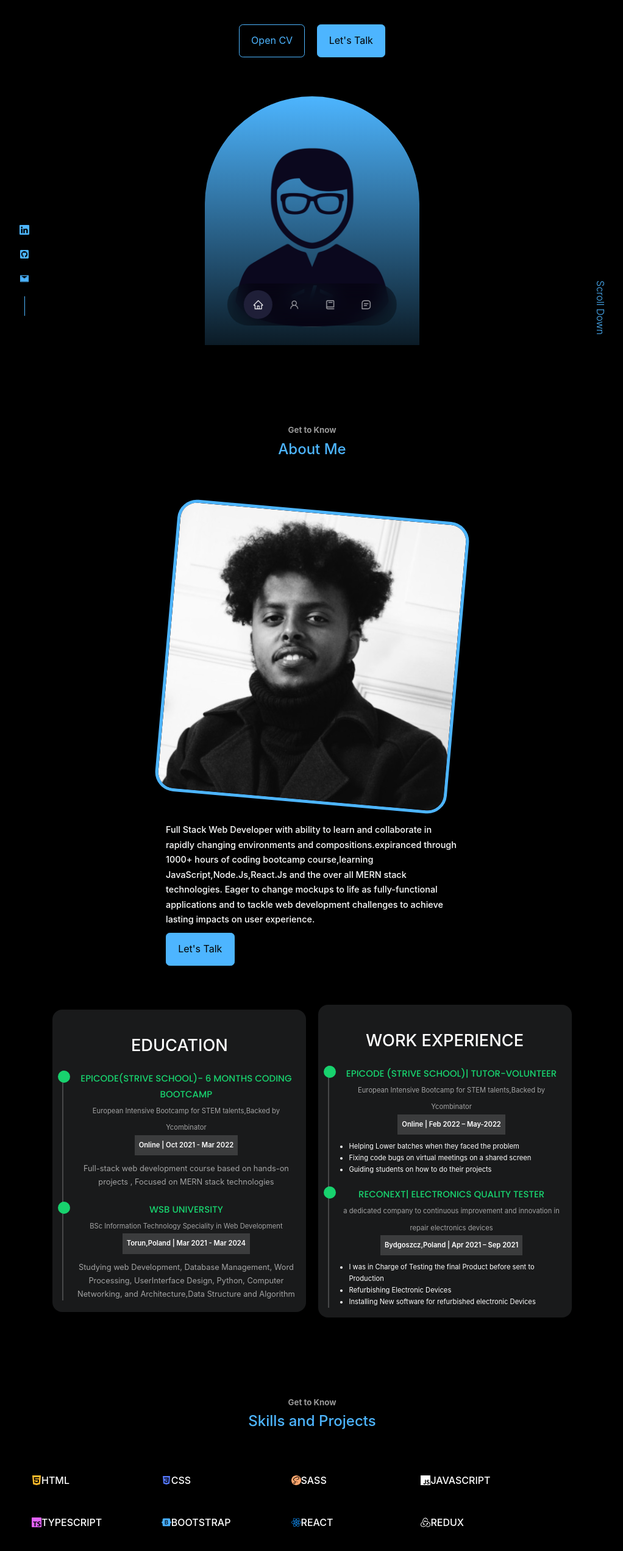
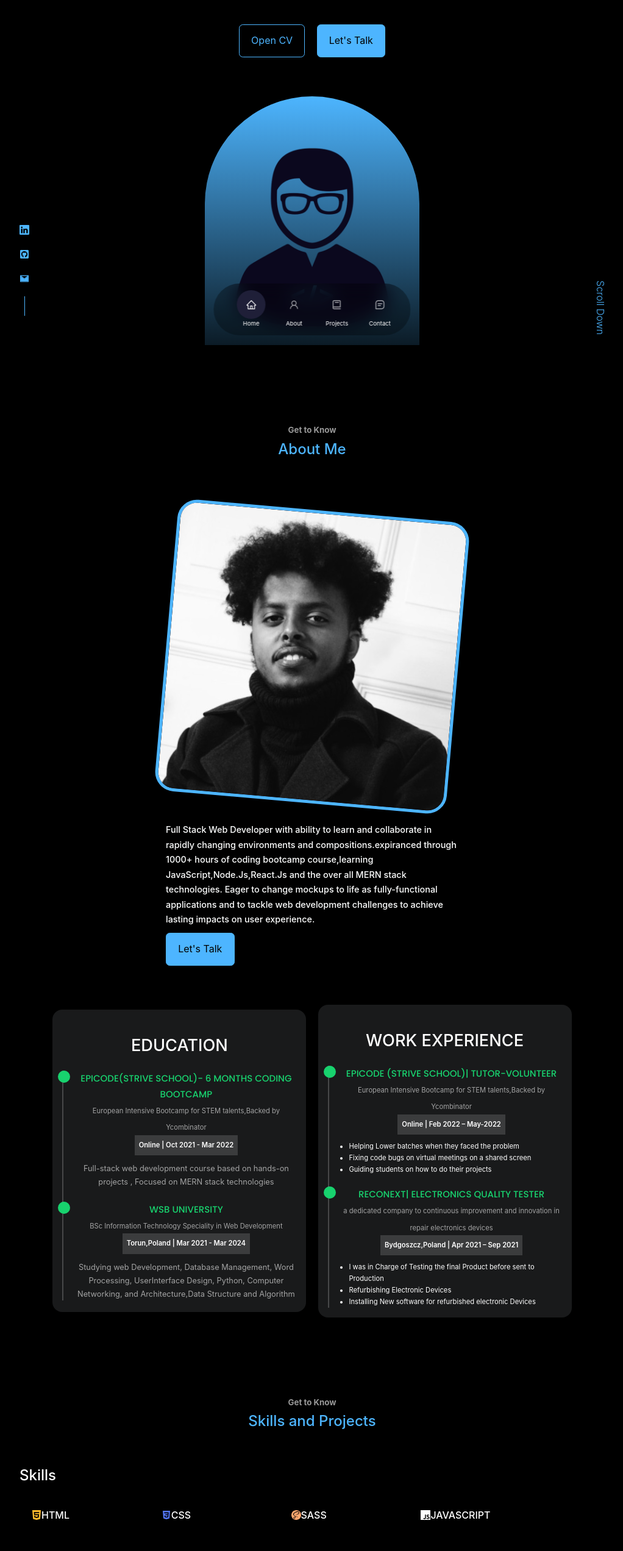
Before and after one commit to yonatanski/my-portfolio, a React (Create React App) app in the folder portfolio/: page / in a window 1280 px wide. Shown: the part 234-2778 px from the top of the page at 61% size, without its empty margins (128-1150 px from the left). Built offline with nearby package versions, Linux system fonts and the light colour scheme.

Commit message:
design changed  navigation bar

```diff
--- a/portfolio/src/Components/experience/Projectss.jsx
+++ b/portfolio/src/Components/experience/Projectss.jsx
@@ -5,13 +5,15 @@ import { BiLinkExternal } from "react-icons/bi"
 import one from "../../assets/portfolio/portfolio-1.png"
 import two from "../../assets/portfolio/portfolio-2.png"
 import three from "../../assets/portfolio/portfolio-3.JPG"
-import four from "../../assets/portfolio/portfolio-4.jpg"
+import four from "../../assets/portfolio/portfolio-4.JPG"
 import five from "../../assets/portfolio/portfolio-5.jpg"
 import six from "../../assets/portfolio/portfolio-6.jpg"
 import seven from "../../assets/portfolio/portfolio-7.jpg"
 
 const Projectss = () => {
   return (
+    <>
+      <h2 id="title">Projects</h2>
       <div className=" projects-wrapper">
         <div className="portfolio-item">
           <img src={one} className="" alt="" />
@@ -44,14 +46,14 @@ const Projectss = () => {
             </div>
           </div>
         </div>
-      <div className="portfolio-item text-dark">
+        <div className="portfolio-item ">
           <img src={three} className="" alt="" />
           <div className="portfolio-info">
             <h4>Linkedin Clone</h4>
             <p>Fully functional Spotify Clone</p>
             <small>Frontend built with react,redux,bootstrap</small>
             <small>Backend built with api node-express,mongodb,jwt-athentication</small>
-          <small classname="warrning">
+            <small classname="warrning" style={{ color: "rgb(247, 255, 3)", fontSize: "1rem" }}>
               google chrome blocked this project url becuase its considerd like phising site so try to use diffrent browser when you use it! this is the clone of linkiden not the real one or built for phising attack. thank you
             </small>
 
@@ -65,7 +67,25 @@ const Projectss = () => {
             </div>
           </div>
         </div>
+        <div className="portfolio-item ">
+          <img src={four} className="" alt="" />
+          <div className="portfolio-info">
+            <h4>Pizza Delivery App</h4>
+            <small>Frontend built with NextJS,zustand(state managment)</small>
+            <small>Backend powered by sanity io</small>
+
+            <div className="portfolio-links">
+              <a href="https://github.com/yonatanski/food-delivery-app" target="_blank" rel="noreferrer" className="portfolio-lightbox" title="Source Code">
+                <BsFileCodeFill />
+              </a>
+              <a href="https://food-delivery-app-olive.vercel.app/" target="_blank" rel="noreferrer" className="portfolio-details-lightbox" title="Demo">
+                <BiLinkExternal />
+              </a>
             </div>
+          </div>
+        </div>
+      </div>
+    </>
   )
 }
 
--- a/portfolio/src/Components/experience/Tools.jsx
+++ b/portfolio/src/Components/experience/Tools.jsx
@@ -7,11 +7,9 @@ import { FaGithubSquare } from "react-icons/fa"
 
 const Tools = () => {
   return (
+    <>
+      <h2 id="title">Skills</h2>
       <div class="interests">
-      {/* <div class="section-title">
-        <h2>Skills</h2>
-      </div> */}
-
         <div class="skil_list">
           <div class="icon-box">
             <ImHtmlFive style={{ color: "#ffbb2c" }} />
@@ -90,6 +88,7 @@ const Tools = () => {
           </div>
         </div>
       </div>
+    </>
   )
 }
 
--- a/portfolio/src/Components/experience/project.css
+++ b/portfolio/src/Components/experience/project.css
@@ -1,3 +1,6 @@
+#title{
+  margin-bottom: 1rem;
+}
 .projects-wrapper{
   display: flex;
   flex-wrap: wrap;
@@ -13,10 +16,10 @@
  z-index: 1;
  background: rgba(0, 0, 0, 0.6);
 }
-.portfolio-info>.warrning{
+/* .portfolio-info>.warrning{
   font-size: 0.6rem;
   color: rgb(178, 17, 17)!important;
-}
+} */
 
 .portfolio-item>img{
   width: 100%;
--- a/portfolio/src/Components/experience/skills.css
+++ b/portfolio/src/Components/experience/skills.css
@@ -35,6 +35,9 @@
     gap:0.8rem
 
 
+}
+#title{
+  margin-bottom: 1rem;
 }
 
 .skil_list{
--- a/portfolio/src/Components/nav/Nav.jsx
+++ b/portfolio/src/Components/nav/Nav.jsx
@@ -12,25 +12,34 @@ const Nav = () => {
   return (
     <nav>
       {/* eslint-disable-next-line jsx-a11y/anchor-is-valid */}
+      <div className="iconfomenu">
         <a href="#" onClick={() => setActiveNav("#")} className={activeNav === "#" ? "active" : ""}>
           <AiOutlineHome />
         </a>
-
+        <span>Home</span>
+      </div>
+      <div className="iconfomenu">
         <a href="#about" onClick={() => setActiveNav("#about")} className={activeNav === "#about" ? "active" : ""}>
           <AiOutlineUser />
         </a>
-
+        <span>About</span>
+      </div>
+      <div className="iconfomenu">
         <a href="#skills" onClick={() => setActiveNav("#skills")} className={activeNav === "#skills" ? "active" : ""}>
           <BiBook />
         </a>
+        <span>Projects</span>
+      </div>
 
       {/* <a href="#services" onClick={() => setActiveNav("#services")} className={activeNav === "#services" ? "active" : ""}>
         <RiServiceLine />
       </a> */}
-
+      <div className="iconfomenu">
         <a href="#contact" onClick={() => setActiveNav("#contact")} className={activeNav === "#contact" ? "active" : ""}>
           <BiMessageSquareDetail />
         </a>
+        <span>Contact</span>
+      </div>
     </nav>
   )
 }
--- a/portfolio/src/Components/nav/nav.css
+++ b/portfolio/src/Components/nav/nav.css
@@ -7,7 +7,7 @@ nav{
   position: fixed;
   left: 50%;
   transform: translateX(-50%);
-  bottom: 2rem;
+  bottom: 1rem;
   display: flex;
   gap: 0.8rem;
   border-radius: 3rem;
@@ -34,3 +34,14 @@ nav a.active{
     background: #1f1f38;
     color:#fff;
 }
+
+.iconfomenu{
+  display: flex;
+  flex-direction:column;
+  margin-left: 0.7rem;
+}
+
+.iconfomenu>span{
+  font-size: 0.6rem;
+  align-self: center;
+}
```
Also changed, not shown: portfolio/src/assets/portfolio/portfolio-4.jpg. Lines whose indentation alone changed are shown as unchanged.
